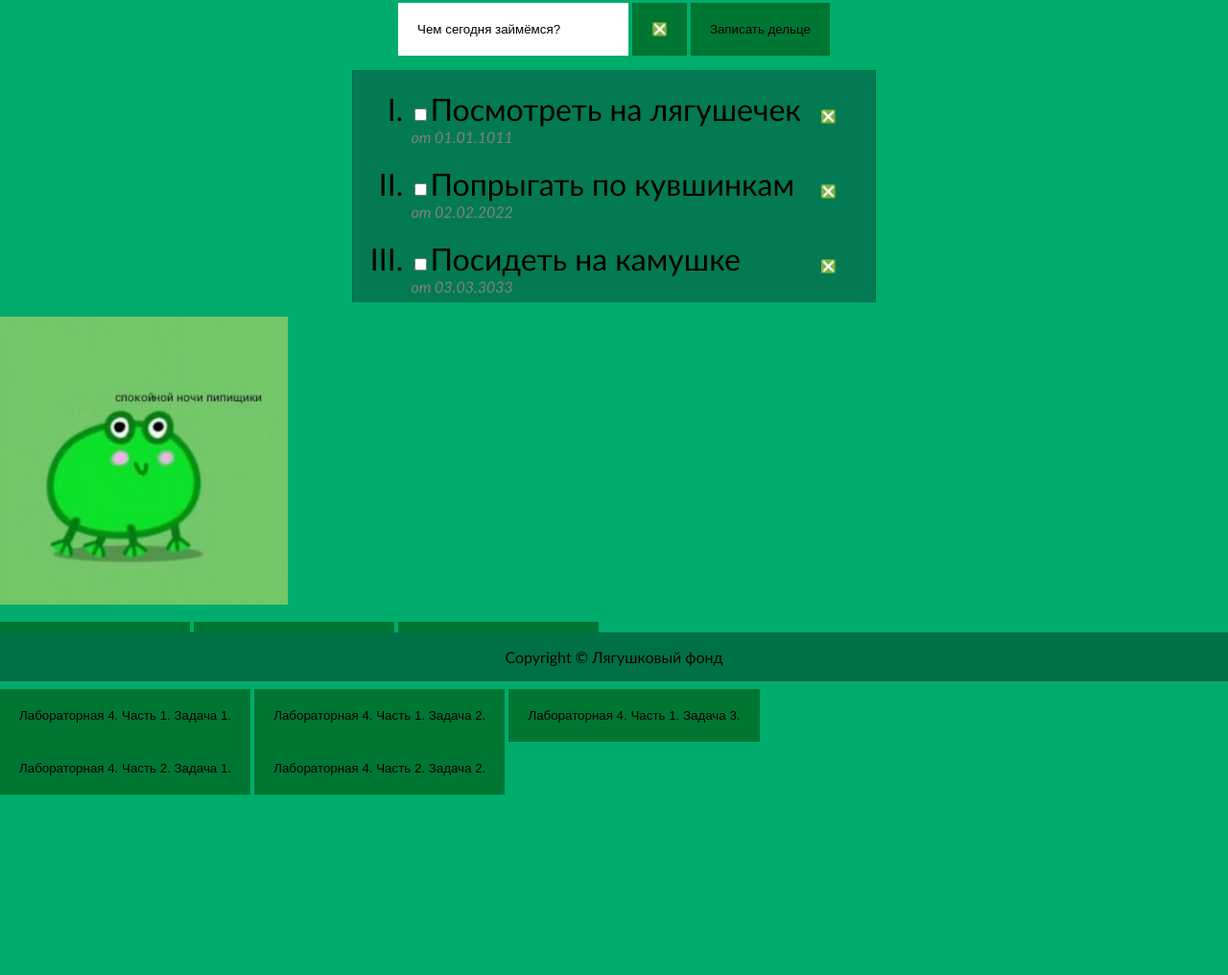
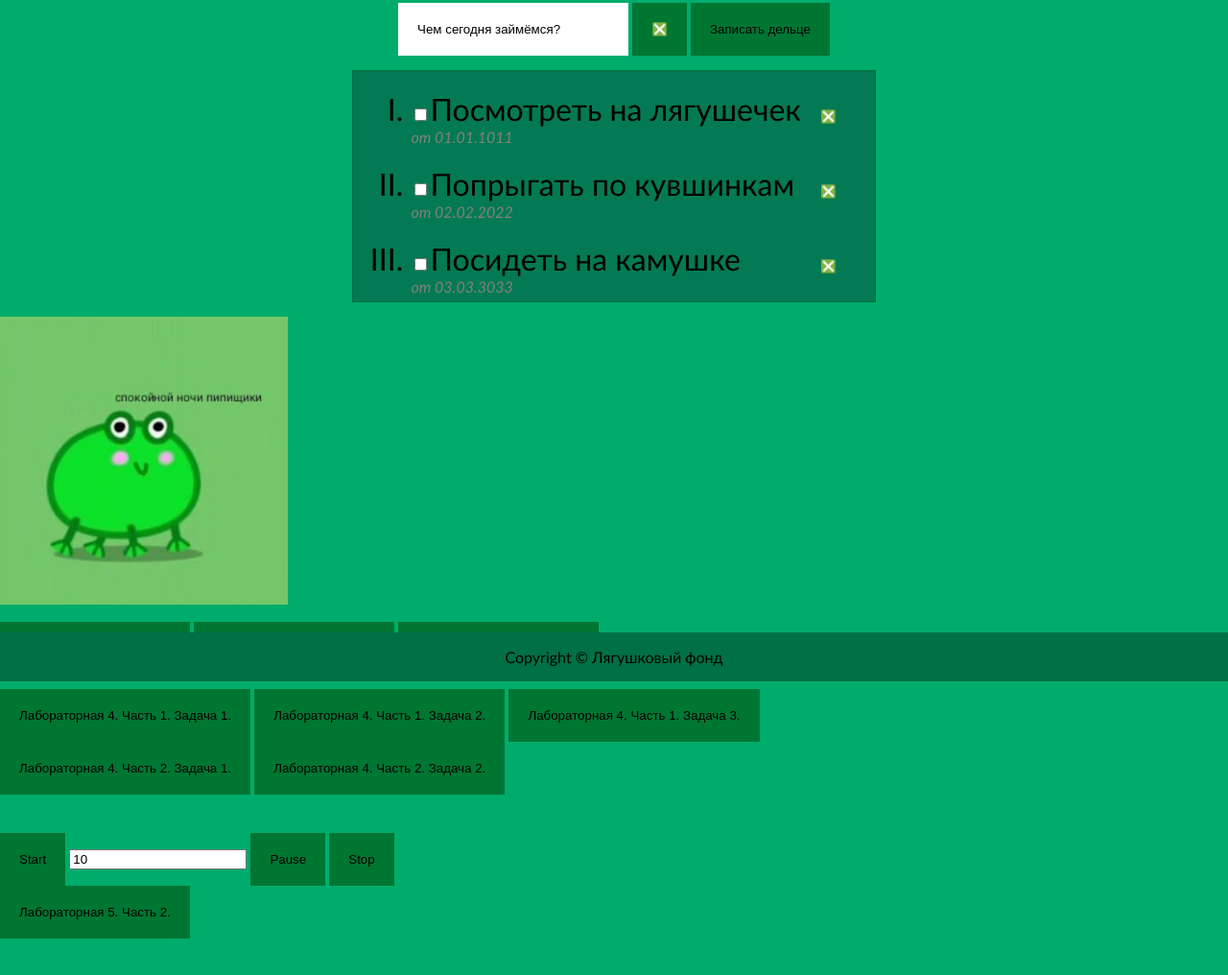
Before and after one commit to NothingPers0nal/WebLabCherednikova007v2, a plain HTML site: page index.html in a window 1280 px wide. Shown: the part 90-1106 px from the top of the page at 96% size. Before the commit the page ends 933 px from the top, so only its background shows below. Drawn offline with Linux system fonts and the light colour scheme.

Commit message:
Added 5 lab but a little bit

```diff
--- a/index.html
+++ b/index.html
@@ -9,6 +9,8 @@
         <script src="part2lab3.js"></script>
         <script src="part1lab4.js"></script>
         <script src="part2lab4.js"></script>
+        <script src="part1lab5.js"></script>
+        <script src="part2lab5.js"></script>
     </head>
 
     <body>
@@ -59,6 +61,17 @@
                 <button onclick="buttonLab422()">Лабораторная 4. Часть 2. Задача 2.</button>
             </div>
         </div>
+        <div class="buttons-lab5">
+            <div>
+                <button id="startButton"  onclick="createCounter()">Start</button>
+                <input id="currentCount" type="number" value="10"/>
+                <button id="pauseButton">Pause</button>
+                <button id="stopButton">Stop</button>
+            </div>
+            <div>
+                <button onclick="buttonLab52()">Лабораторная 5. Часть 2.</button>
+            </div>
+        </div>
         <footer class="page-footer">
             <p>Copyright © Лягушковый фонд</p>
         </footer>
--- /dev/null
+++ b/part1lab5.js
@@ -0,0 +1,21 @@
+function createCounter(){
+    let counter = document.getElementById("currentCount");
+    let timerId = 0
+    const start = document.getElementById("startButton");
+    const stop = document.getElementById("stopButton");
+    const currentCount = 0;
+    start.addEventListener("click", () => {
+        timerId = setInterval(() => {
+            currentCount.innerText = counter.toString();
+            counter++;
+            console.log(currentCount);
+        }, 1000);
+
+    })
+    stop.addEventListener("click", () => {
+        counter = 0;
+        clearInterval(timerId, 0);
+    })
+
+    // Пыталась разобраться но что-то тяжко понимание идёт...
+}
--- /dev/null
+++ b/part2lab5.js
@@ -0,0 +1,36 @@
+function buttonLab52(){
+    // 1. Посчитать максимум и минимум массива:
+    const arr = [1, 6, -1, 22, 13];
+    let bigestEl = 0;
+    let smallestEl = arr[0];
+
+    arr.forEach(function(item, i, arr) {    // Поиск самого маленького элемента
+        if(smallestEl > item){
+            smallestEl = item;
+        }
+    });
+
+    arr.forEach(function(item, i, arr) {    // Поиск самого большого элемента
+        if(bigestEl < item){
+            bigestEl = item;
+        }
+    });
+
+    alert(`Минимум массива: ${smallestEl}\n Максимум массива: ${bigestEl}`)
+
+    // 2. Перевернуть строку задом наперёд:
+    const str = prompt("Введите строку для переворачивания: ", "!тевирП")
+    const strreversed = str.split('').reverse().join('');
+    alert(strreversed);
+
+    // 3. Вычислить сумму квадратных корней для всех чётных чисел целочисленного массива:
+    const array = [3, 5, 8, 13, 21, 42];
+    let sum = 0;
+    for(let i = 0; i < array.length; i++){
+        if(array[i] % 2 == 0){
+            sum += Math.sqrt(array[i]);
+        }
+    }
+
+    alert("Сумма квадратных корней для всех чётных чисел: " + sum);
+}
--- a/style.css
+++ b/style.css
@@ -113,3 +113,7 @@ button:active{
 .buttons-lab4{
     margin: 15px auto;
 }
+
+.buttons-lab5{
+    margin: 40px auto;
+}
```
